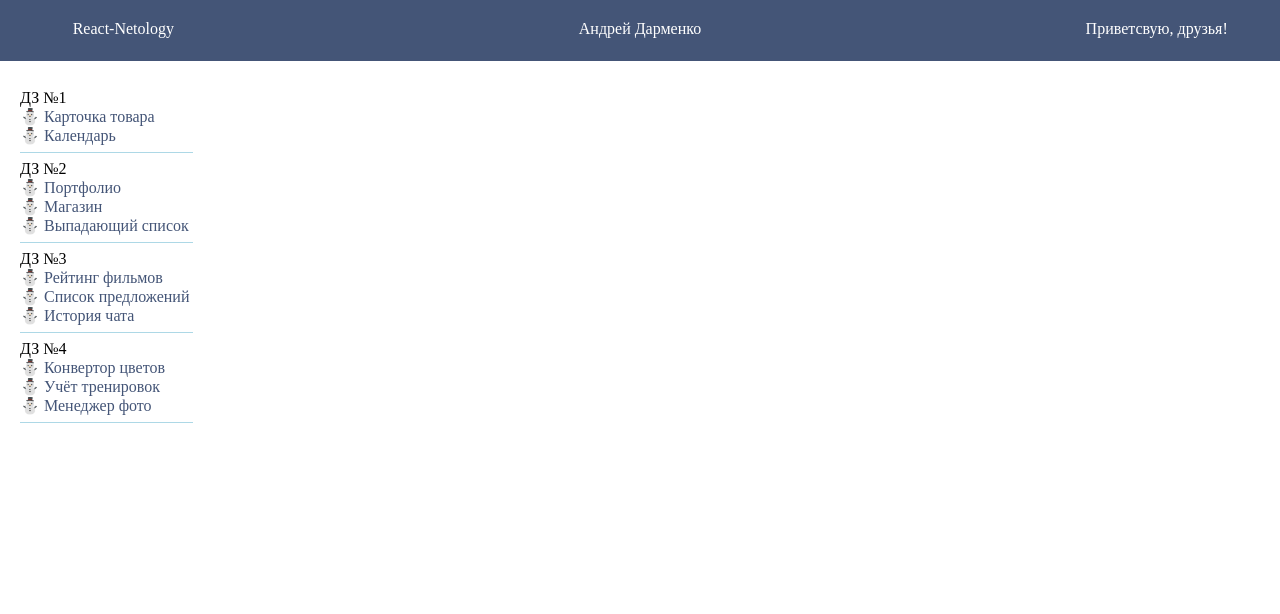
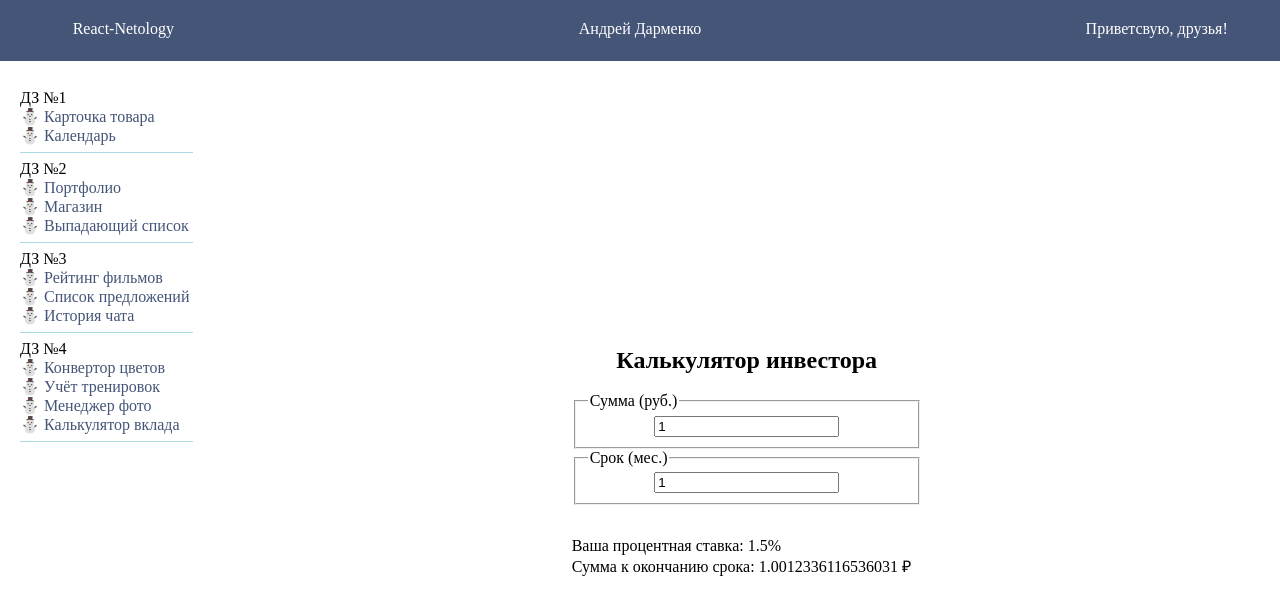
Before and after one commit to IamFenniks/react-netology, a React (Create React App) app: page /deposits in a window 1280 px wide. Shown: the top 614 px of the page. Built offline with nearby package versions, Linux system fonts and the light colour scheme; a web font is replaced by a local one.

Commit message:
HW 4/4 is done. 29.01.23

```diff
--- a/src/App.css
+++ b/src/App.css
@@ -1259,7 +1259,7 @@ top:5px;
 
 
 /* HomeWork 4/1 ---- START */
-.color-wrapper, .steps-wraper {
+.color-wrapper, .steps-wraper, .calc-wrapper {
   width: 100%;
   height: 100vh;
   display: grid;
@@ -1432,4 +1432,18 @@ form.click-to-select:active {
 /* ======================================================================= */
 
 
+/* HomeWork 4/4 ---- START */
+.depo-form{
+  width: 350px;
+  margin: 0 auto;
+  margin-bottom: 32px;
+}
+.depo-form legend{text-align: left;}
+.calc_responce{width: 350px; margin: 0 auto; text-align: left;}
+/* HomeWork 4/4 ---- END */
+
+
+/* ======================================================================= */
+
+
 /* HomeWork 5/1 ---- START */
--- a/src/App.js
+++ b/src/App.js
@@ -14,6 +14,7 @@ import Hex2Rgb from "./components/hw4/hex2rgb/Hex2Rgb";
 import Steps from "./components/hw4/steps/Steps";
 import ReadMe from "./components/tests/ReadMe";
 import PhotoManager from "./components/hw4/photo/PhotoManager";
+import DepositsCalc from "./components/hw4/deposits/DepositsCalc";
 
 function App() {
   const item = {
@@ -50,6 +51,7 @@ function App() {
         <Route path="/hex2grb" element={<Hex2Rgb />} />
         <Route path="/steps" element={<Steps />} />
         <Route path="/photo" element={<PhotoManager />} />
+        <Route path="/deposits" element={<DepositsCalc />} />
         {/* =================== tests ================== */}
         <Route path="/tests" element={<ReadMe />} />
       </Routes>
--- /dev/null
+++ b/src/components/hw4/deposits/DepositsCalc.jsx
@@ -0,0 +1,80 @@
+import React from 'react';
+import { useState } from 'react';
+
+const DepositsCalc = () => {
+    const [depoSum, setDepoSum] = useState('1');
+    const [period, setPeriod] = useState('1');
+
+    const handleSumChange = (event) => {
+        setDepoSum(event.target.value)
+    }
+    const handlePerChange = (event) => {
+        setPeriod(event.target.value)
+    }
+
+    let compoundInterest = (persent) => {
+        return depoSum * Math.pow(1 + (persent/100)/365, period*30);
+    };
+
+    let persent = 0.0;
+    const persents = () => {
+        let sum = parseInt(depoSum);
+        let months = parseInt(period);
+
+        sum > 100000 && sum < 1000000 && months > 0 && months < 6
+            ? persent = 4
+        :sum > 100000 && sum < 1000000 && months > 5 && months < 13
+            ? persent = 4.5
+        :sum > 100000 && sum < 1000000 && months > 12
+            ? persent = 1.5
+        :sum >= 1000000 && months > 0 && months < 6
+            ? persent = 4.5
+        :sum >= 1000000 && months > 5 && months < 13
+            ? persent = 5.5
+        :sum >= 1000000 && months > 12
+            ? persent = 1.5
+            : persent = 1.5;
+
+        return persent;
+    }
+
+    return (
+        <div className="m-content">
+            <div className="calc-wrapper">
+                <h2>Калькулятор инвестора</h2>
+                <br />
+                <form className='depo-form'>
+                    <fieldset>
+                        <legend>Сумма (руб.)</legend>
+                        <input
+                            type="number"
+                            value={depoSum}
+                            name="depoSum"
+                            id="depoSum"
+                            onChange={handleSumChange}
+                        />
+                    </fieldset>
+
+                    <fieldset>
+                        <legend>Срок (мес.)</legend>
+                        <input
+                            type="number"
+                            value={period}
+                            name="period"
+                            id="period"
+                            onChange={handlePerChange}
+                        />
+                    </fieldset>
+                </form>
+
+                <p className="calc_responce">
+                    Ваша процентная ставка: { persents() }%
+                    <br />
+                    Сумма к окончанию срока: { compoundInterest(persent) } &#8381;
+                </p>
+            </div>
+        </div>
+    );
+}
+
+export default DepositsCalc;
--- a/src/components/sidebar/SideNav.jsx
+++ b/src/components/sidebar/SideNav.jsx
@@ -56,6 +56,9 @@ const SideNav = () => {
                 },{
                     link: 'photo',
                     name: 'Менеджер фото'
+                },{
+                    link: 'deposits',
+                    name: 'Калькулятор вклада'
                 }
             ]
         }
```
Also changed, not shown: hw4.4.txt (added).
